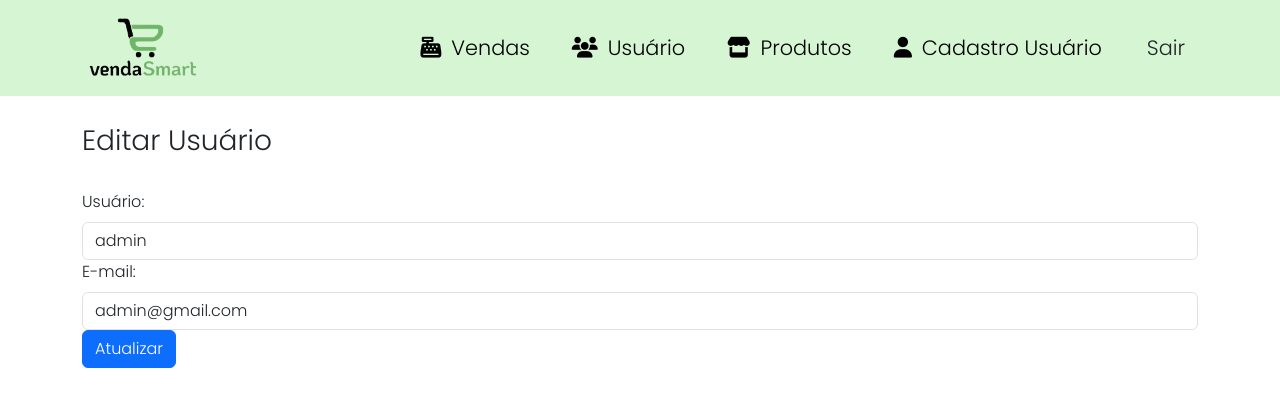
After one commit to josesandovaln/VendaSmart, a Flask app: page /editar-usuario/1 in a window 1280 px wide. The commit adds this page. Shown: the top 407 px of the page. Run offline with Flask 3, Linux system fonts and the light colour scheme; a user stored in the database is signed in; some libraries are stand-ins or nearby versions.

```diff
--- a/site_atividade/forms/__init__.py
+++ b/site_atividade/forms/__init__.py
@@ -16,6 +16,10 @@ class FormCadastroUsuario(FlaskForm):
     confirmacao = PasswordField('Confirmação da senha:',  validators=[DataRequired(), equal_to('senha')])
     submit_cadastro_usuario = SubmitField('Criar')
 
+class FormEditarUsuario(FlaskForm):
+    usuario = StringField('Usuário:', validators=[DataRequired(), Length(min=5)])
+    email = StringField('E-mail:', validators=[DataRequired(), email()])
+
 class FormListarUsuario(FlaskForm):
     usuarios = None
     submit_excluir_usuario = SubmitField('Excluir')
--- a/site_atividade/routers/__init__.py
+++ b/site_atividade/routers/__init__.py
@@ -1,6 +1,7 @@
 from datetime import datetime
 from flask import render_template, url_for, redirect, flash, request, get_template_attribute
-from site_atividade.forms import FormLogin, FormCadastroUsuario, FormListarUsuario, VendasForm, PagamentoForm
+from site_atividade.forms import FormLogin, FormCadastroUsuario, FormListarUsuario, VendasForm, PagamentoForm, \
+    FormEditarUsuario
 from site_atividade import app, database, bcrypt
 from site_atividade.models import Usuario, Produtos, Categoria, Venda, Pagamento
 from flask_login import login_user, logout_user, login_required
@@ -146,12 +147,13 @@ def cadastro_usuario():
 @login_required
 def usuarios():
     form_cadastro_usuario = FormCadastroUsuario()
+    form_editar_usuario = FormEditarUsuario()
     search_query = request.args.get('search')
     if search_query:
         usuarios = Usuario.query.filter(Usuario.usuario.ilike(f"%{search_query}%")).all()
     else:
         usuarios = Usuario.query.all()
-    return render_template('lista_usuario.html', usuarios=usuarios, form_cadastro_usuario=form_cadastro_usuario, search_query=search_query)
+    return render_template('lista_usuario.html', usuarios=usuarios, form_cadastro_usuario=form_cadastro_usuario, form_editar_usuario=form_editar_usuario, search_query=search_query)
 
 
 @app.route("/delete-usuario/<int:id>", methods=['GET', 'POST'])
@@ -167,6 +169,24 @@ def delete_usuario(id):
             flash(f'Usuário não encontrado', 'alert-danger')
         return redirect(url_for('usuarios'))
     return render_template('delete_usuario.html', usuarios=usuarios)
+
+
+@app.route("/editar-usuario/<int:id>", methods=['GET', 'POST'])
+@login_required
+def editar_usuario(id):
+    usuario = Usuario.query.get(id)
+    form_editar_usuario = FormEditarUsuario(obj=usuario)
+
+    if request.method == 'POST':
+        if form_editar_usuario.validate_on_submit():
+            usuario.usuario = form_editar_usuario.usuario.data
+            usuario.email = form_editar_usuario.email.data
+            database.session.commit()
+            flash(f'Usuário "{usuario.usuario}" atualizado com sucesso', 'alert-success')
+            return redirect(url_for('usuarios'))
+
+    return render_template('editar_usuario.html', form_editar_usuario=form_editar_usuario, usuario=usuario)
+
 
 @app.route("/vendas", methods=['GET', 'POST'])
 @login_required
--- /dev/null
+++ b/site_atividade/templates/editar_usuario.html
@@ -0,0 +1,27 @@
+{% extends 'base.html' %}
+
+{% block body %}
+<div class="container theme-showcase" role="main">
+    <div class="page-header">
+        <br>
+        <h3 class="box-title col-md-12">Editar Usuário</h3>
+    </div>
+
+    <br>
+
+    <form action="{{ url_for('editar_usuario', id=usuario.id) }}" method="POST">
+        {{ form_editar_usuario.csrf_token }}
+        <div class="form-group">
+            {{ form_editar_usuario.usuario.label(class="form-label") }}
+            {{ form_editar_usuario.usuario(class="form-control") }}
+        </div>
+        <div class="form-group">
+            {{ form_editar_usuario.email.label(class="form-label") }}
+            {{ form_editar_usuario.email(class="form-control") }}
+        </div>
+        <div class="form-group">
+            <button type="submit" class="btn btn-primary">Atualizar</button>
+        </div>
+    </form>
+</div>
+{% endblock %}
```
Also changed, not shown: site_atividade/templates/lista_usuario.html (+32 -1 lines), instance/pdv.db.
